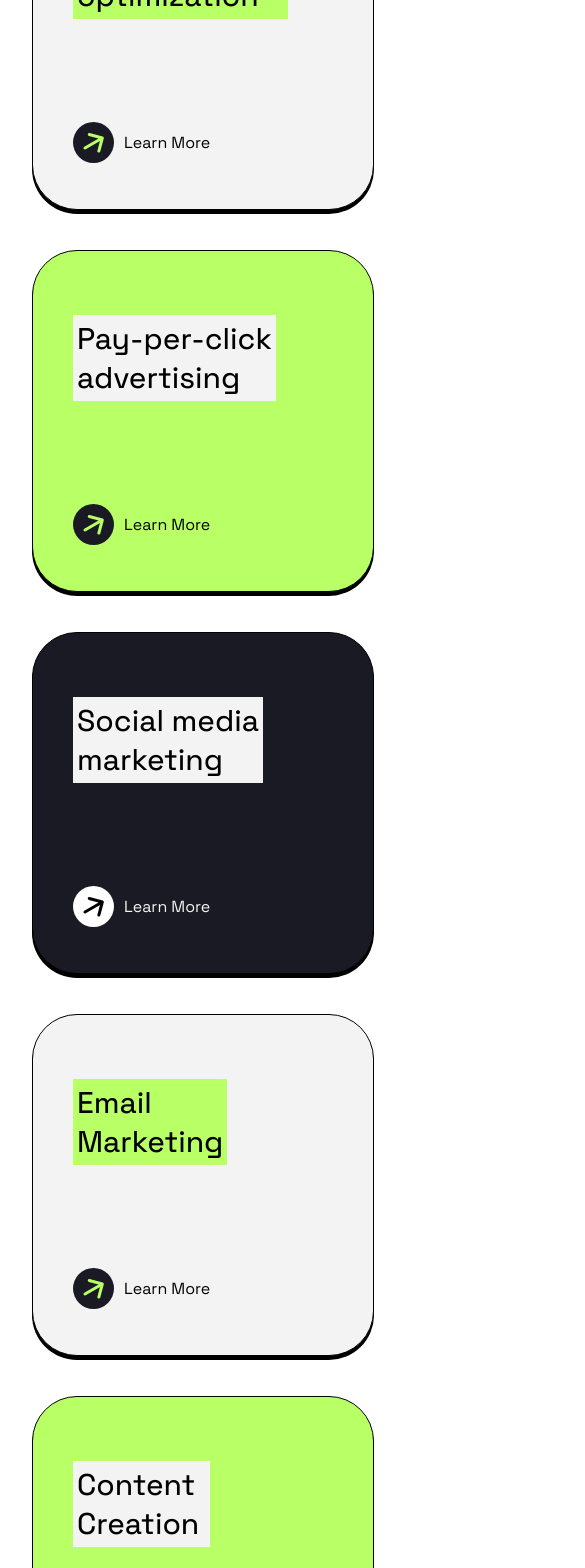
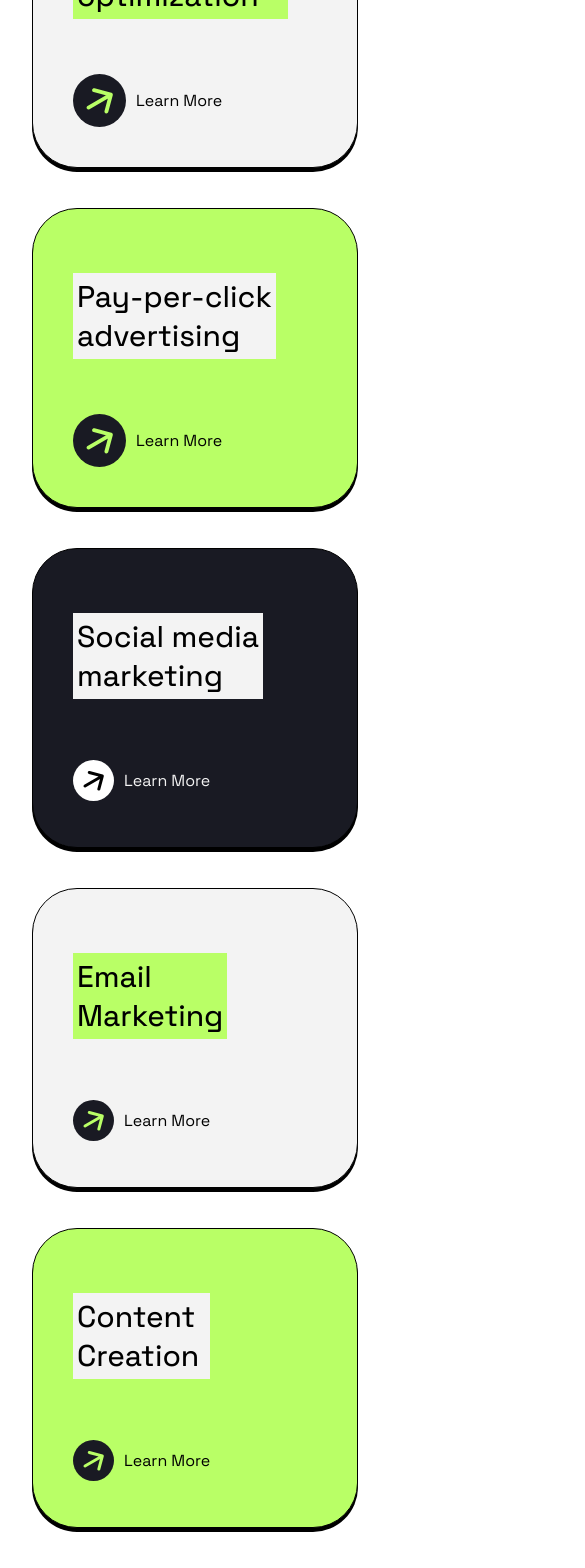
Before and after one commit to mercy299/Positivus, a Vue app: page / in a window 390 px wide. Shown: the part 1692-3260 px from the top of the page, 585 px wide, since content can reach past the window. Built offline with nearby package versions, Linux system fonts and the light colour scheme; the HTML template or start-up script is replaced by a standard one.

Commit message:
chore:started media query/responsiveness

```diff
--- a/src/components/Default/Collapsible.vue
+++ b/src/components/Default/Collapsible.vue
@@ -50,7 +50,7 @@ const toggleActive = () => {
 .collapsible-flex-item {
   background-color: #f3f3f3;
   padding: 1em 3em;
-  border-radius: 30px;
+  border-radius: 45px;
   box-shadow: 0px 4px #000000;
 }
 .collapsible-flex-item.active {
--- a/src/components/Footer.vue
+++ b/src/components/Footer.vue
@@ -236,6 +236,13 @@ button {
   }
 }
 @media (min-width: 768px) and (max-width: 980px) {
+  .footer-container {
+    padding: 5em 2em 0em 2em;
+  }
+  .footer {
+    max-width: 980px;
+    margin: auto;
+  }
   .footer-contact-form-container {
     display: flex;
     flex-direction: column;
--- a/src/components/Home/HomeHappen.vue
+++ b/src/components/Home/HomeHappen.vue
@@ -49,7 +49,7 @@ button {
   color: white;
   font-family: var(--font-family);
 }
-@media (min-width: 400px) and (max-width: 880px) {
+@media (min-width: 300px) and (max-width: 1002px) {
   .content-img {
     display: none;
   }
--- a/src/components/Home/HomeHeroSection.vue
+++ b/src/components/Home/HomeHeroSection.vue
@@ -140,11 +140,11 @@ button a {
     display: flex;
     justify-content: center;
   }
-  .hero-image img {
+  /* .hero-image img {
     width: 400px;
     display: flex;
     justify-content: center;
-  }
+  } */
   /* .hero-image {
     display: none;
   }
@@ -162,7 +162,7 @@ button a {
 }
 @media only screen and (max-width: 913px) {
   .hero-image img {
-    width: 35 0px;
+    width: 300px;
     display: flex;
     justify-content: center;
   }
--- a/src/components/Home/HomeServices.vue
+++ b/src/components/Home/HomeServices.vue
@@ -9,7 +9,7 @@
         </p>
       </div>
       <div class="services-cards">
-        <div class="card">
+        <div class="card grey">
           <div class="card-text">
             <h2>Search engine <br />optimization</h2>
             <div class="learn-more">
@@ -19,8 +19,8 @@
           </div>
           <div class="card-img"><img src="../../assets/cards-1.svg" alt="Cards-1" /></div>
         </div>
-        <div class="card2">
-          <div class="card-text2">
+        <div class="card green">
+          <div class="card-text">
             <h2>Pay-per-click <br />advertising</h2>
             <div class="learn-more">
               <img src="../../assets/learn-more-icon.svg" alt="Learn More" />
@@ -29,8 +29,8 @@
           </div>
           <div class="card-img"><img src="../../assets/cards-2.svg" alt="Cards-2" /></div>
         </div>
-        <div class="card3">
-          <div class="card-text3">
+        <div class="card dark">
+          <div class="card-text">
             <h2>Social media <br />marketing</h2>
             <div class="learn-more3">
               <img src="../../assets/learn-more3-icon.svg" alt="Learn More" />
@@ -39,7 +39,7 @@
           </div>
           <div class="card-img"><img src="../../assets/cards-3.svg" alt="Cards-3" /></div>
         </div>
-        <div class="card4">
+        <div class="card grey">
           <div class="card-text">
             <h2>Email <br />Marketing</h2>
             <div class="learn-more">
@@ -49,8 +49,8 @@
           </div>
           <div class="card-img"><img src="../../assets/cards-4.svg" alt="Cards-4" /></div>
         </div>
-        <div class="card5">
-          <div class="card-text5">
+        <div class="card green">
+          <div class="card-text">
             <h2>Content <br />Creation</h2>
             <div class="learn-more">
               <img src="../../assets/learn-more-icon.svg" alt="Learn More" />
@@ -59,8 +59,8 @@
           </div>
           <div class="card-img"><img src="../../assets/cards-5.svg" alt="Cards-5" /></div>
         </div>
-        <div class="card6">
-          <div class="card-text6">
+        <div class="card dark-variant">
+          <div class="card-text">
             <h2>Analytics and <br />Tracking</h2>
             <div class="learn-more3">
               <img src="../../assets/learn-more3-icon.svg" alt="Learn More" />
@@ -110,69 +110,25 @@
 }
 .card {
   display: flex;
-  background-color: #f3f3f3;
-  width: 550px;
-  height: 300px;
+  /* width: 550px; */
+  /* height: 300px; */
   justify-content: space-between;
   padding: 20px;
   border: 1px solid black;
   border-radius: 45px;
   box-shadow: 0px 4px #000000;
+  box-sizing: border-box;
 }
-.card2 {
-  display: flex;
+
+.card.grey {
+  background-color: #f3f3f3;
+}
+.card.green {
   background-color: #b9ff66;
-  width: 550px;
-  height: 300px;
-  justify-content: space-between;
-  padding: 20px;
-  border: 1px solid black;
-  border-radius: 45px;
-  box-shadow: 0px 4px #000000;
 }
-.card3 {
-  display: flex;
+.card.dark,
+.card.dark-variant {
   background-color: #191a23;
-  width: 550px;
-  height: 300px;
-  justify-content: space-between;
-  padding: 20px;
-  border: 1px solid black;
-  border-radius: 45px;
-  box-shadow: 0px 4px #000000;
-}
-.card4 {
-  display: flex;
-  background-color: #f3f3f3;
-  width: 550px;
-  height: 300px;
-  justify-content: space-between;
-  padding: 20px;
-  border: 1px solid black;
-  border-radius: 45px;
-  box-shadow: 0px 4px #000000;
-}
-.card5 {
-  display: flex;
-  background-color: #b9ff66;
-  width: 550px;
-  height: 300px;
-  justify-content: space-between;
-  padding: 20px;
-  border: 1px solid black;
-  border-radius: 45px;
-  box-shadow: 0px 4px #000000;
-}
-.card6 {
-  display: flex;
-  background-color: #191a23;
-  width: 550px;
-  height: 300px;
-  justify-content: space-between;
-  padding: 20px;
-  border: 1px solid black;
-  border-radius: 45px;
-  box-shadow: 0px 4px #000000;
 }
 .card-img {
   /* width: 210px; */
@@ -186,69 +142,17 @@
   justify-content: space-between;
   padding: 20px;
 }
-.card-text2 {
-  display: flex;
-  flex-direction: column;
-  justify-content: space-between;
-  padding: 20px;
+.card.grey .card-text h2,
+.card.dark-variant .card-text h2 {
+  background-color: #b9ff66;
 }
-.card-text3 {
-  display: flex;
-  flex-direction: column;
-  justify-content: space-between;
-  padding: 20px;
+.card.green .card-text h2,
+.card.dark .card-text h2 {
+  background-color: #f3f3f3;
 }
-.card-text4 {
-  display: flex;
-  flex-direction: column;
-  justify-content: space-between;
-  padding: 20px;
-}
-.card-text5 {
-  display: flex;
-  flex-direction: column;
-  justify-content: space-between;
-  padding: 20px;
-}
-.card-text6 {
-  display: flex;
-  flex-direction: column;
-  justify-content: space-between;
-  padding: 20px;
-}
+
 .card-text h2 {
   font-weight: 450;
-  background-color: #b9ff66;
-  font-size: 30px;
-  padding: 4px;
-}
-.card-text2 h2 {
-  font-weight: 450;
-  background-color: #f3f3f3;
-  font-size: 30px;
-  padding: 4px;
-}
-.card-text3 h2 {
-  font-weight: 450;
-  background-color: #f3f3f3;
-  font-size: 30px;
-  padding: 4px;
-}
-.card-text4 h2 {
-  font-weight: 450;
-  background-color: #b9ff66;
-  font-size: 30px;
-  padding: 4px;
-}
-.card-text5 h2 {
-  font-weight: 450;
-  background-color: #f3f3f3;
-  font-size: 30px;
-  padding: 4px;
-}
-.card-text6 h2 {
-  font-weight: 450;
-  background-color: #b9ff66;
   font-size: 30px;
   padding: 4px;
 }
@@ -275,12 +179,7 @@
     grid-template-columns: 1fr;
     width: 100%;
   }
-  .card,
-  .card3,
-  .card2,
-  .card4,
-  .card5,
-  .card6 {
+  .card {
     margin: auto; /* 1 column on mobile */
   }
   .services-text {
@@ -295,14 +194,9 @@
     grid-template-columns: 1fr;
     width: 100%;
   }
-  .card,
-  .card3,
-  .card2,
-  .card4,
-  .card5,
-  .card6 {
+  .card {
     margin: auto;
-    width: 300px;
+    width: 100%;
     height: 300px;
   }
   .card-img {
```
